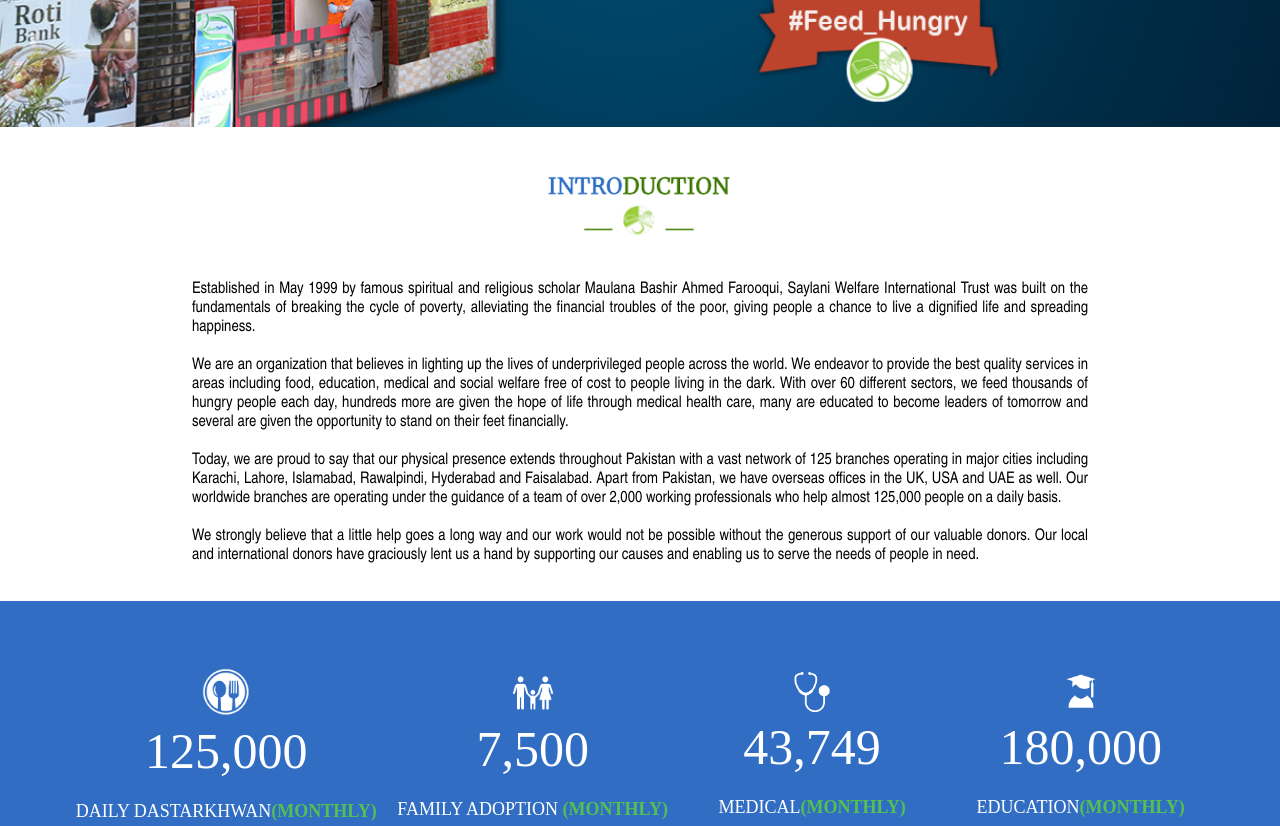
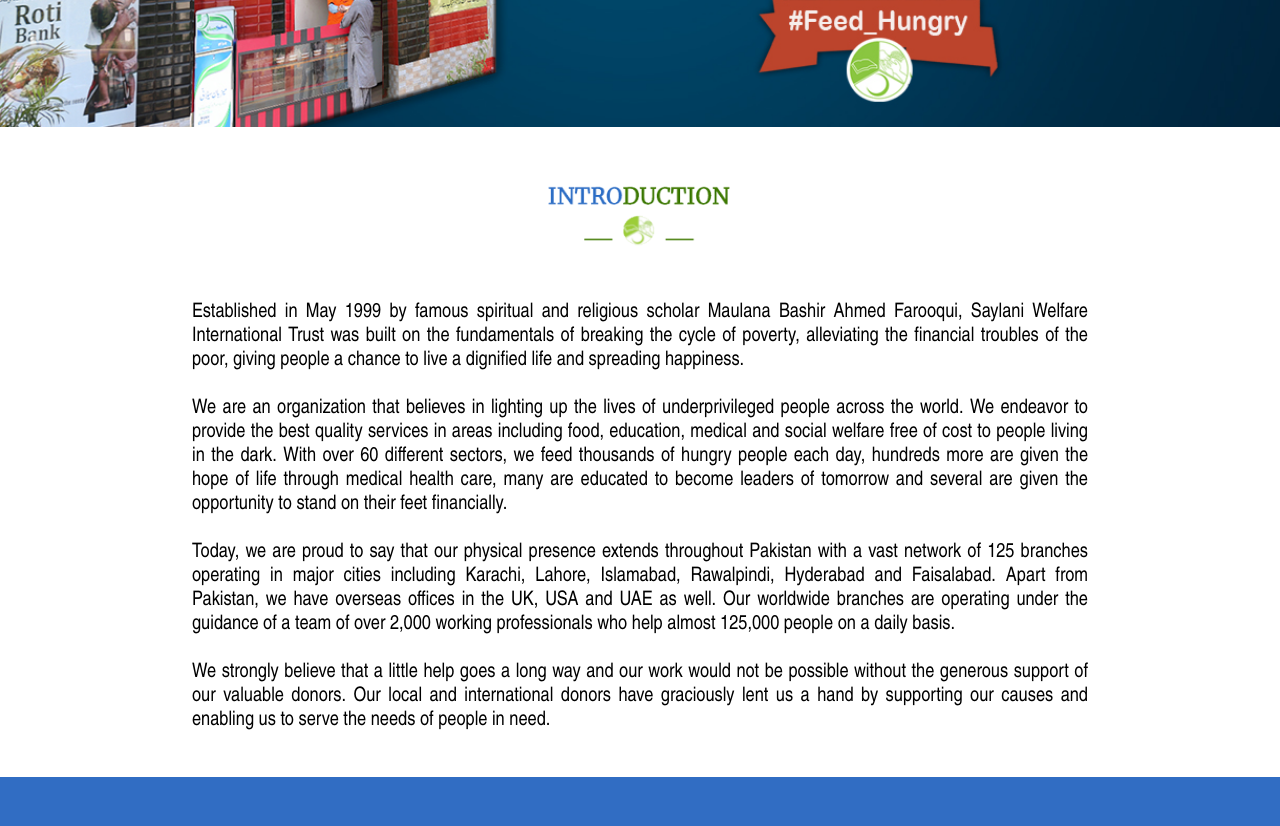
Before and after one commit to Waleed-Dexter/Assignment3, a plain HTML site: page index.html in a window 1280 px wide. Shown: the part 520-1346 px from the top of the page. Drawn offline with Linux system fonts and the light colour scheme.

Commit message:
Now ready to commit

```diff
--- a/style.css
+++ b/style.css
@@ -47,7 +47,9 @@ button
 	background-color: #F2F2F2;
 	color: black;
 }
-
+.paragraph{
+	font-size: 20px;
+}
 .dropbtn
 {
   background-color: #F2F2F2;
```
